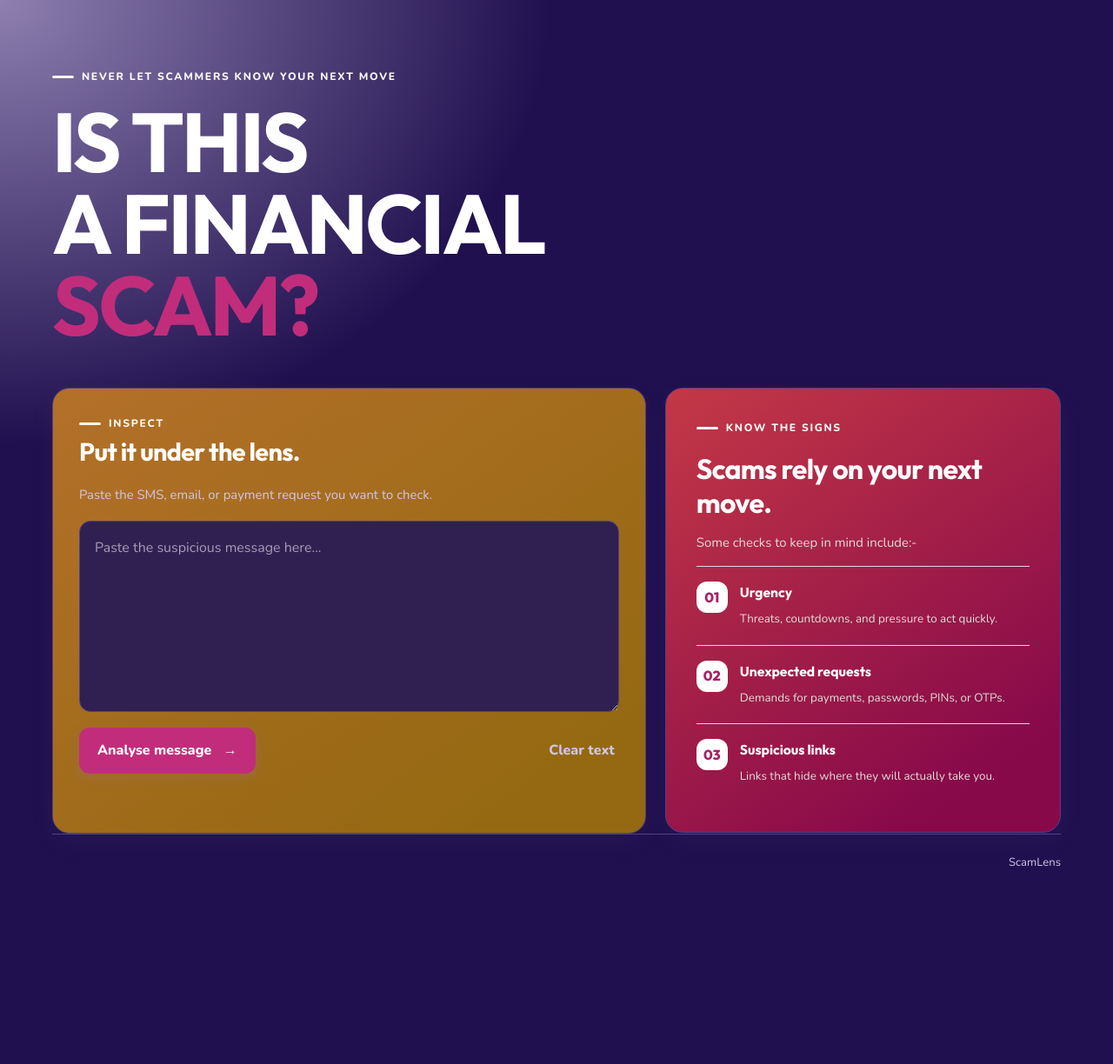
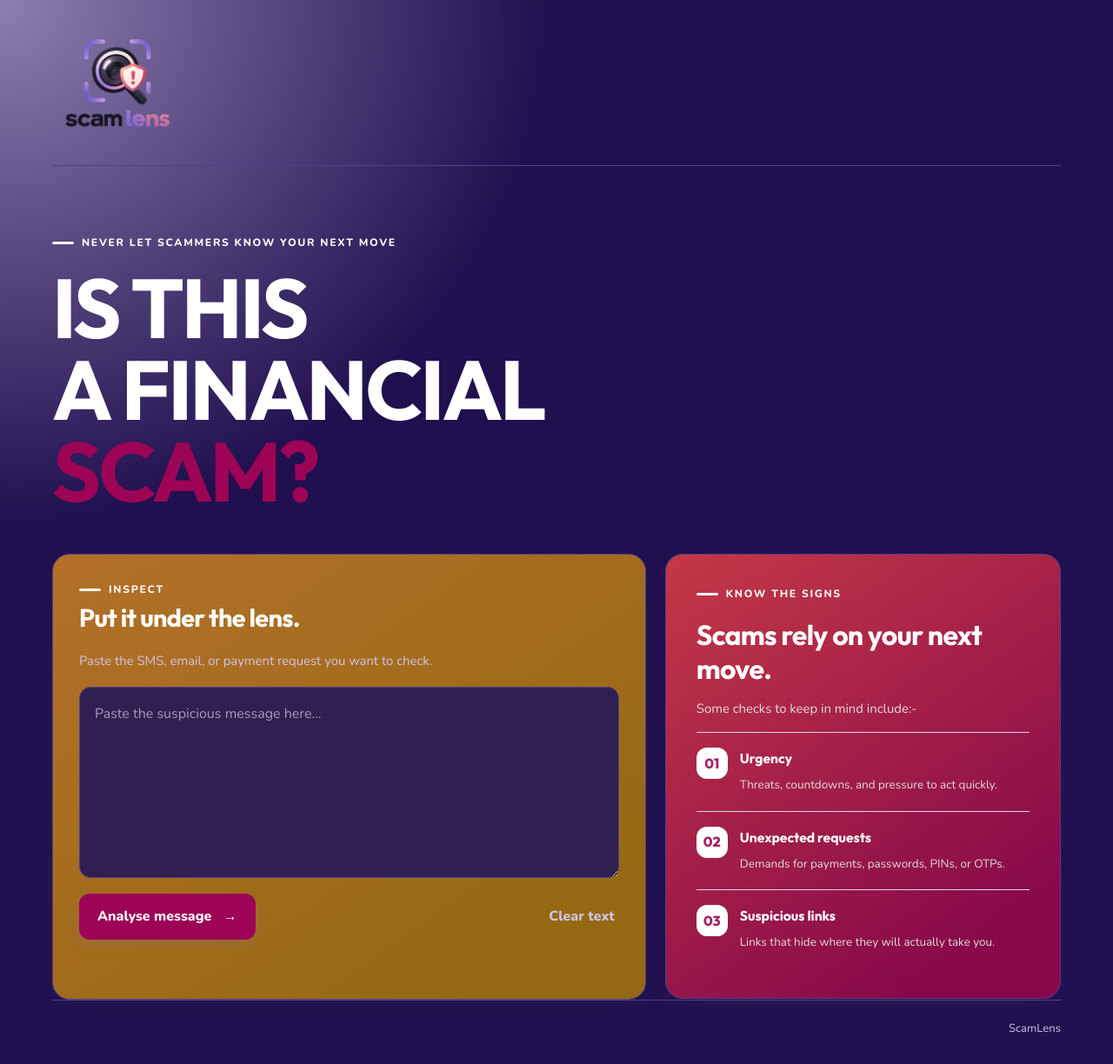
Before and after one commit to guptaaarav/ScamLens, a Flask app: page / in a window 1280 px wide. Shown: the whole page at 87% size. Before the commit the page ends 997 px from the top, so only its background shows below. Run offline with Flask 3, Linux system fonts and the light colour scheme.

Commit message:
Update index.html

```diff
--- a/templates/index.html
+++ b/templates/index.html
@@ -1,3 +1,4 @@
+
 <!DOCTYPE html>
 <html lang="en">
 <head>
@@ -20,7 +21,7 @@
     );
     --surface-soft: #302052;
 
-    --lavender: #C12D7B;
+    --lavender: #9d0456;
     --lavender-dark: #A72268;
     --lavender-light: #EBC1D9;
 
@@ -552,6 +553,15 @@
 </head>
 
 <body>
+    <header class="shell topbar">
+        <div class="brand">
+            <img
+                src="{{ url_for('static', filename='scamlens-logo.png') }}"
+                alt="ScamLens logo"
+            >
+        </div>
+
+    </header>
 
     <main class="shell">
         <section class="hero">
```
